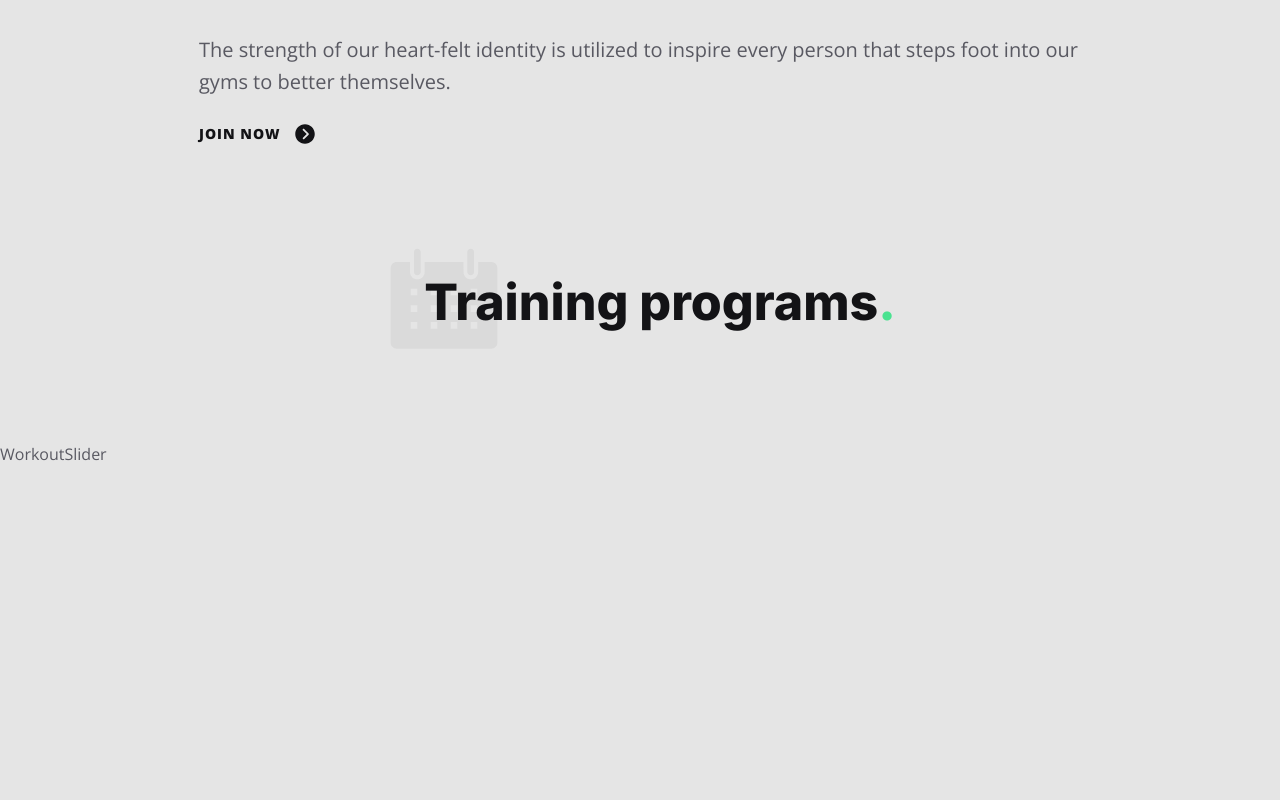
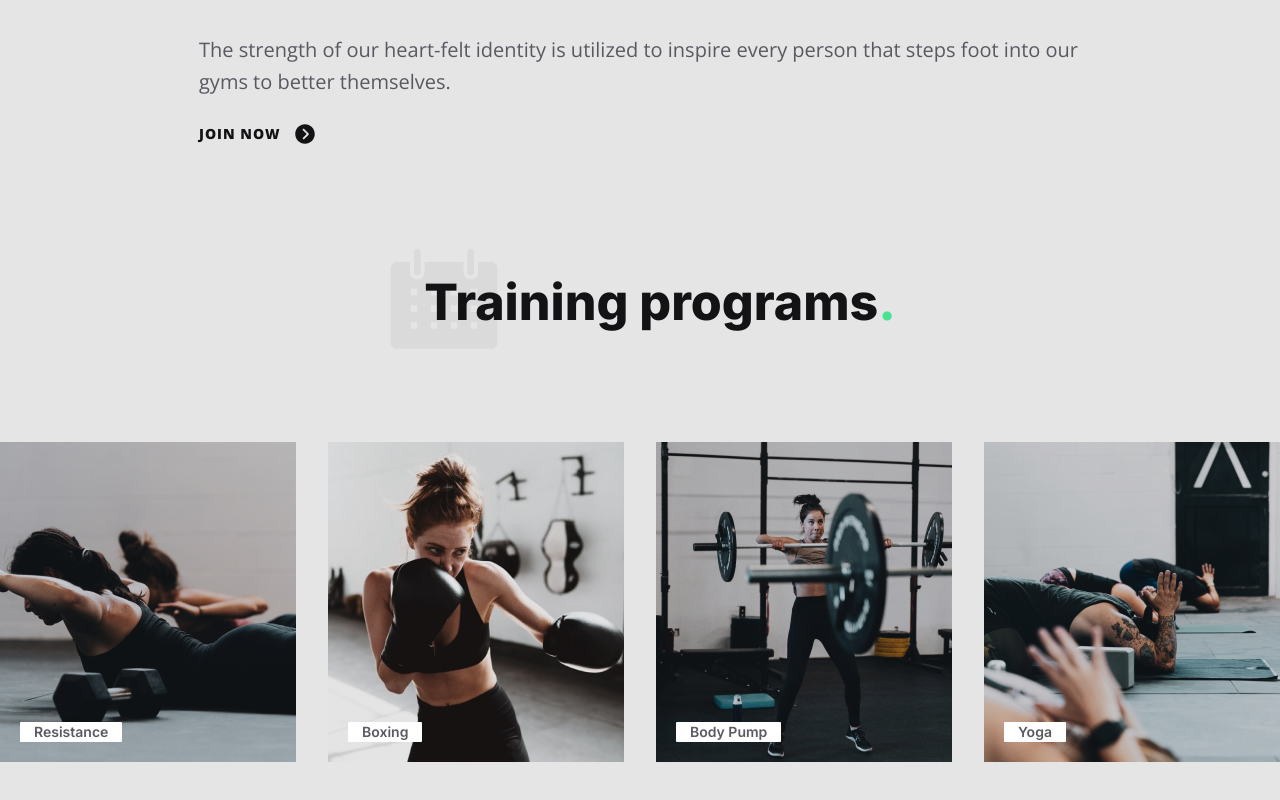
Before and after one commit to JacekLiman/gym-website, a React (Vite) app: page / in a window 1280 px wide. Shown: the part 1166-1966 px from the top of the page. Before the commit the page ends 1812 px from the top, so only its background shows below. Built offline with nearby package versions, Linux system fonts and the light colour scheme.

Commit message:
add TrainingSlider

```diff
--- a/package.json
+++ b/package.json
@@ -12,7 +12,8 @@
   "dependencies": {
     "react": "^18.2.0",
     "react-dom": "^18.2.0",
-    "react-icons": "^5.0.1"
+    "react-icons": "^5.0.1",
+    "swiper": "^11.0.5"
   },
   "devDependencies": {
     "@types/react": "^18.2.43",
--- a/src/component/WorkoutSlider.tsx
+++ b/src/component/WorkoutSlider.tsx
@@ -1,9 +1,47 @@
+import { workouts } from "../data";
 
+import { Swiper, SwiperSlide } from "swiper/react";
+
+import "swiper/css";
+import "swiper/css/navigation";
+import "../workoutSlider.css";
+
+import { Navigation } from "swiper/modules";
 
 const WorkoutSlider = () => {
+  const { programs } = workouts;
+
   return (
-    <div>WorkoutSlider</div>
-  )
-}
+    <Swiper
+    className="workoutSlider"
+      slidesPerView={2}
+      spaceBetween={32}
+      navigation={true}
+      breakpoints={{
+        768: { slidesPerView: 3 },
+        1024: {
+          slidesPerView: 4,
+        },
+      }}
 
-export default WorkoutSlider
+      modules={[Navigation]}
+    >
+      {programs.map((program, idx) => {
+        const { image, name } = program;
+        return (
+          <SwiperSlide
+            className="max-w-[320px] max-h-[320px] relative"
+            key={idx}
+          >
+            <img className="w-full h-full object-cover" src={image} alt="" />
+            <div className="absolute left-[20px] bottom-[20px] bg-white px-[14px] rounded-[1px]">
+              <div className="font-primary font-semibold text-sm ">{name}</div>
+            </div>
+          </SwiperSlide>
+        );
+      })}
+    </Swiper>
+  );
+};
+
+export default WorkoutSlider;
--- a/src/workoutSlider.css
+++ b/src/workoutSlider.css
@@ -1,5 +1,5 @@
 .workoutSlider .swiper-wrapper {
-  height: 420px;
+  padding-bottom:60px
   /* background: pink; */
 }
 
@@ -24,7 +24,7 @@
 
 .workoutSlider .swiper-button-next {
   background-image: url('../src/assets/img/workouts/icons/chevron-right.svg');
-  right: 66px;
+  left: 92%;
 }
 
 @media (max-width: 1300px) {
```
Also changed, not shown: 1 other file (tests, documents, lock files or other folders).
